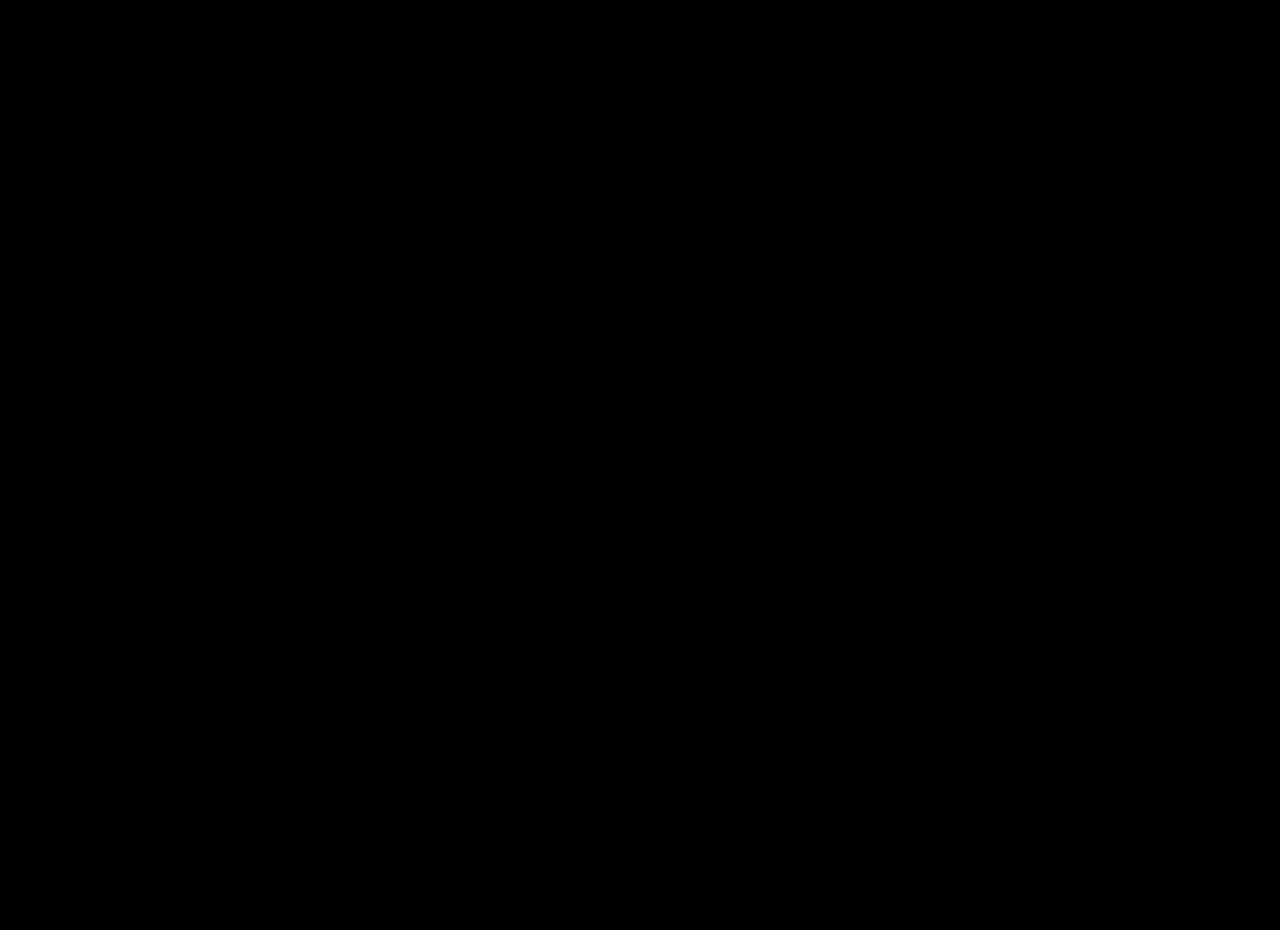
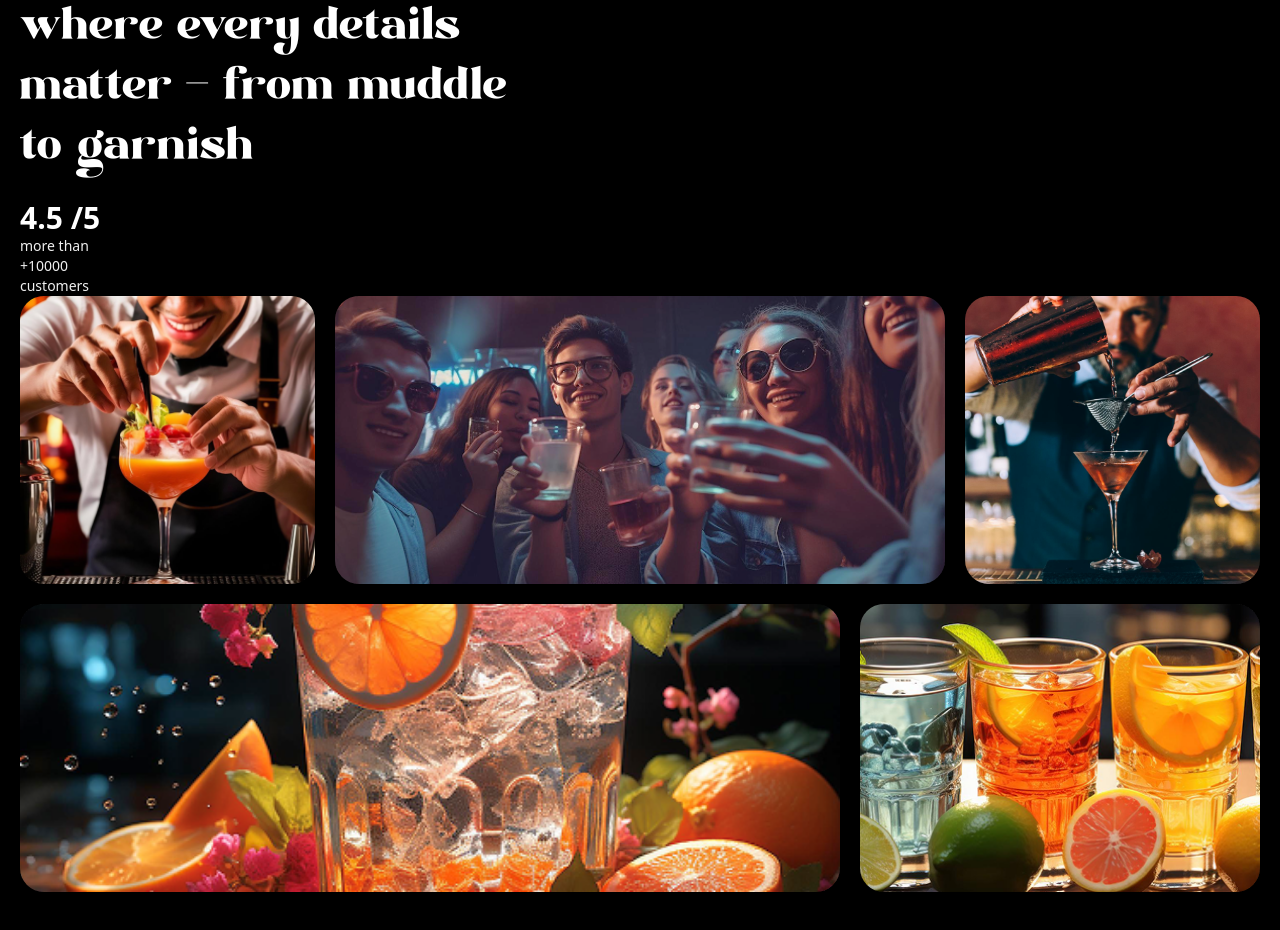
Before and after one commit to niloofar77/gsap_landing, a React (Vite) app: page / in a window 1280 px wide. Shown: the part 1780-2710 px from the top of the page. Before the commit the page ends 1600 px from the top, so only its background shows below. Built offline with nearby package versions, Linux system fonts and the light colour scheme; a web font is replaced by a local one.

Commit message:
about section added

```diff
--- a/src/App.jsx
+++ b/src/App.jsx
@@ -6,6 +6,7 @@
 import Navbar from './components/Navbar'
 import Hero from './components/Hero'
 import Cockatils from './components/Cockatils'
+import About from './components/About'
 gsap.registerPlugin(ScrollTrigger,SplitText)
 function App() {
 
@@ -16,6 +17,7 @@
     <Navbar></Navbar>
     <Hero></Hero>
     <Cockatils></Cockatils>
+    <About></About>
 
   </main>
 
--- /dev/null
+++ b/src/components/About.jsx
@@ -0,0 +1,116 @@
+import { useGSAP } from '@gsap/react'
+import gsap from 'gsap'
+import { SplitText } from 'gsap/all'
+import React, { useRef } from 'react'
+
+const About = () => {
+    const h2ref=useRef()
+    useGSAP(()=>{
+        const titileSplit=new SplitText(h2ref.current,{
+            type:'words',
+
+
+        })
+        // gsap.from(titileSplit.words, {
+        //     yPercent: 300,
+        //     duration: 1.8,
+        //     ease: "expo.out",
+        //     stagger: 0.06
+        //   })
+        const scrollTimeLine=gsap.timeline({
+            scrollTrigger:{
+                trigger:"#about",
+                start:'top center'
+            }
+        })
+        .from(titileSplit.words,{
+            opacity:0,duration:1,yPercent:100,ease:"expo.out",stagger:0.02
+        })
+        .from(".top-grid div ,bottom-grid div ",{
+            opacity:0,duration:1,ease:"power1.inOut",stagger:0.04
+        },"-=0.5")
+
+    })
+    return (
+        <div id='about'>
+            <div className='mb-16 md:px-0 px-5'>
+                <div className='content'>
+                    <div className='md:col-span-8'>
+                        <p className='badge'> best cocktails</p>
+                        <h2 ref={h2ref}>
+                            where every details matter - from muddle to garnish
+
+                        </h2>
+
+                    </div>
+                    <div className='sub-content'>
+                        <p>
+                            sssssssssssssssssssssssssssssssssss
+                        </p>
+
+                    </div>
+                    <div>
+                        <p className='md:text-3xl text-xl font-bold'>
+                            <span>4.5</span> /5
+                        </p>
+                        <p className='text-sm text-white-100'>
+                            more than +10000 customers
+
+                        </p>
+                    </div>
+
+
+                </div>
+                <div className='top-grid'>
+                    <div className='md:col-span-3 '>
+                        <div className='noisy'>
+                            <img src='/images/abt1.png' alt='grid-img-1' />
+
+
+                        </div>
+
+                    </div>
+                    <div className='md:col-span-6 '>
+                        <div className='noisy'>
+                            <img src='/images/abt2.png' alt='grid-img-1' />
+
+
+                        </div>
+
+                    </div>
+                    <div className='md:col-span-3 '>
+                        <div className='noisy'>
+                            <img src='/images/abt5.png' alt='grid-img-1' />
+
+
+                        </div>
+
+                    </div>
+                    </div>
+                    <div className='bottom-grid'>
+                        <div className='md:col-span-8'>
+                            <div className='noisy'>
+                                <img src='/images/abt4.png'/>
+
+                            </div>
+
+                        </div>
+                        <div className='md:col-span-4'>
+                            <div className='noisy'>
+                                <img src='/images/abt3.png'/>
+
+                            </div>
+
+                        </div>
+
+                    </div>
+
+                </div>
+
+            </div>
+
+
+    )
+}
+
+export default About
```
